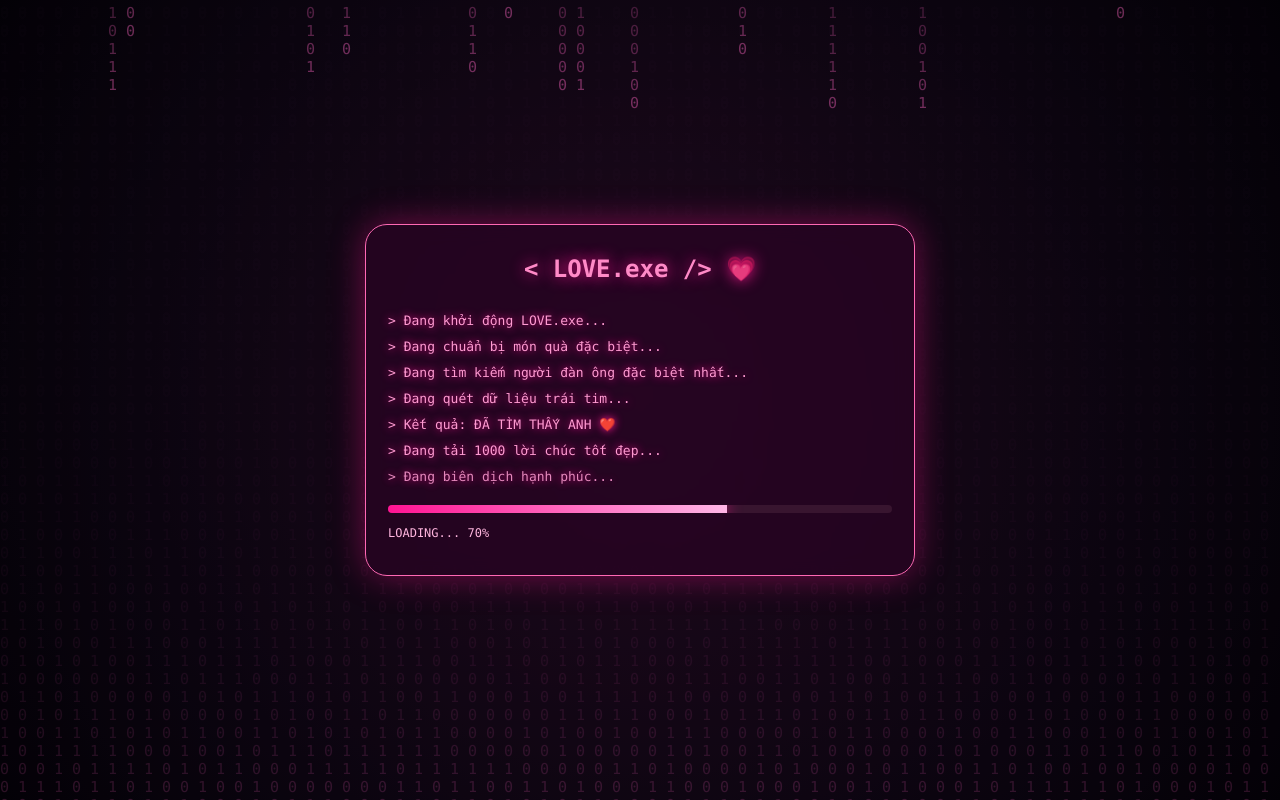
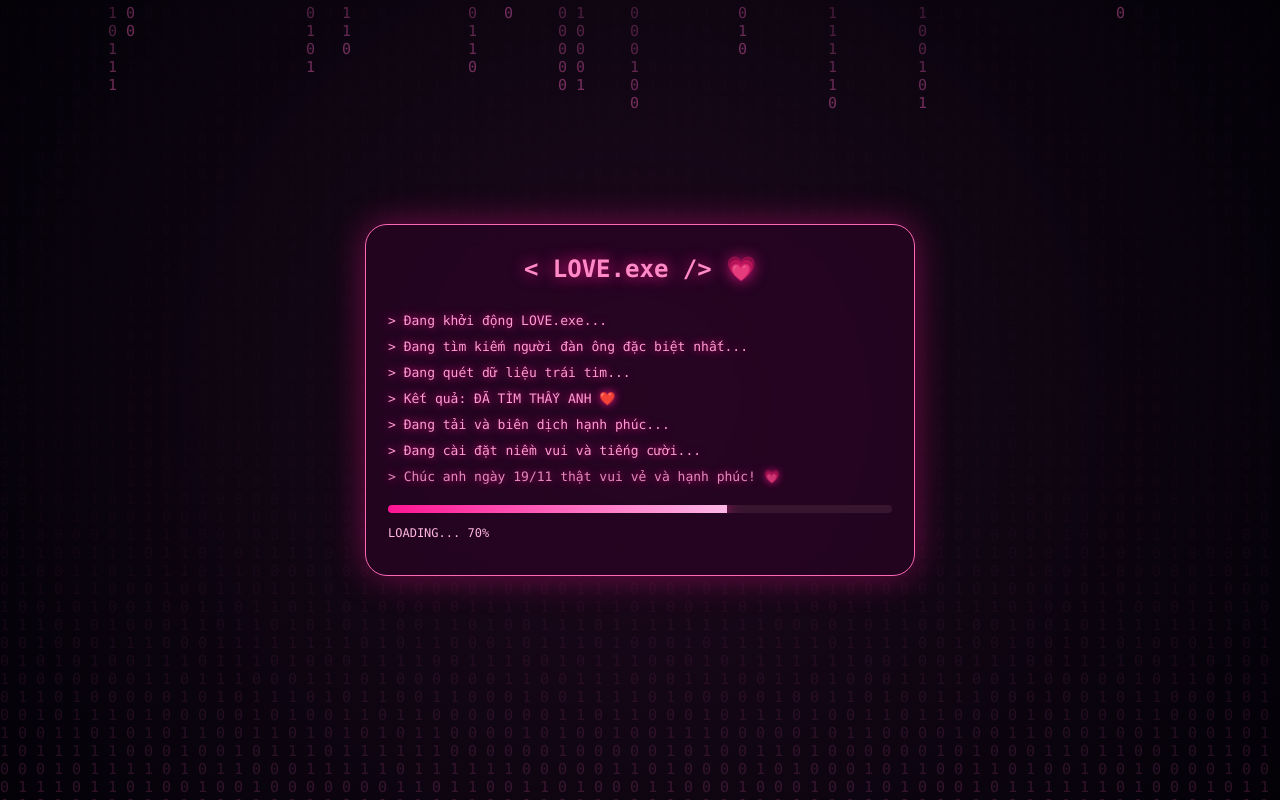
Before and after one commit to ThuyTrang1704/love, a plain HTML site: page index.html in a window 1280 px wide. Drawn offline with Linux system fonts and the light colour scheme; animation ran at ten frames a second.

Commit message:
Update index.html

```diff
--- a/index.html
+++ b/index.html
@@ -269,21 +269,15 @@ const loadingLines = [
 
     "> Đang khởi động LOVE.exe...",
 
-    "> Đang chuẩn bị món quà đặc biệt...",
-
     "> Đang tìm kiếm người đàn ông đặc biệt nhất...",
 
     "> Đang quét dữ liệu trái tim...",
 
     "> Kết quả: ĐÃ TÌM THẤY ANH ❤️",
 
-    "> Đang tải 1000 lời chúc tốt đẹp...",
-
-    "> Đang biên dịch hạnh phúc...",
+    "> Đang tải và biên dịch hạnh phúc...",
 
     "> Đang cài đặt niềm vui và tiếng cười...",
-
-    "> Đang chuẩn bị những cái ôm thật chặt...",
 
     "> Chúc anh ngày 19/11 thật vui vẻ và hạnh phúc! 💗",
 
```
